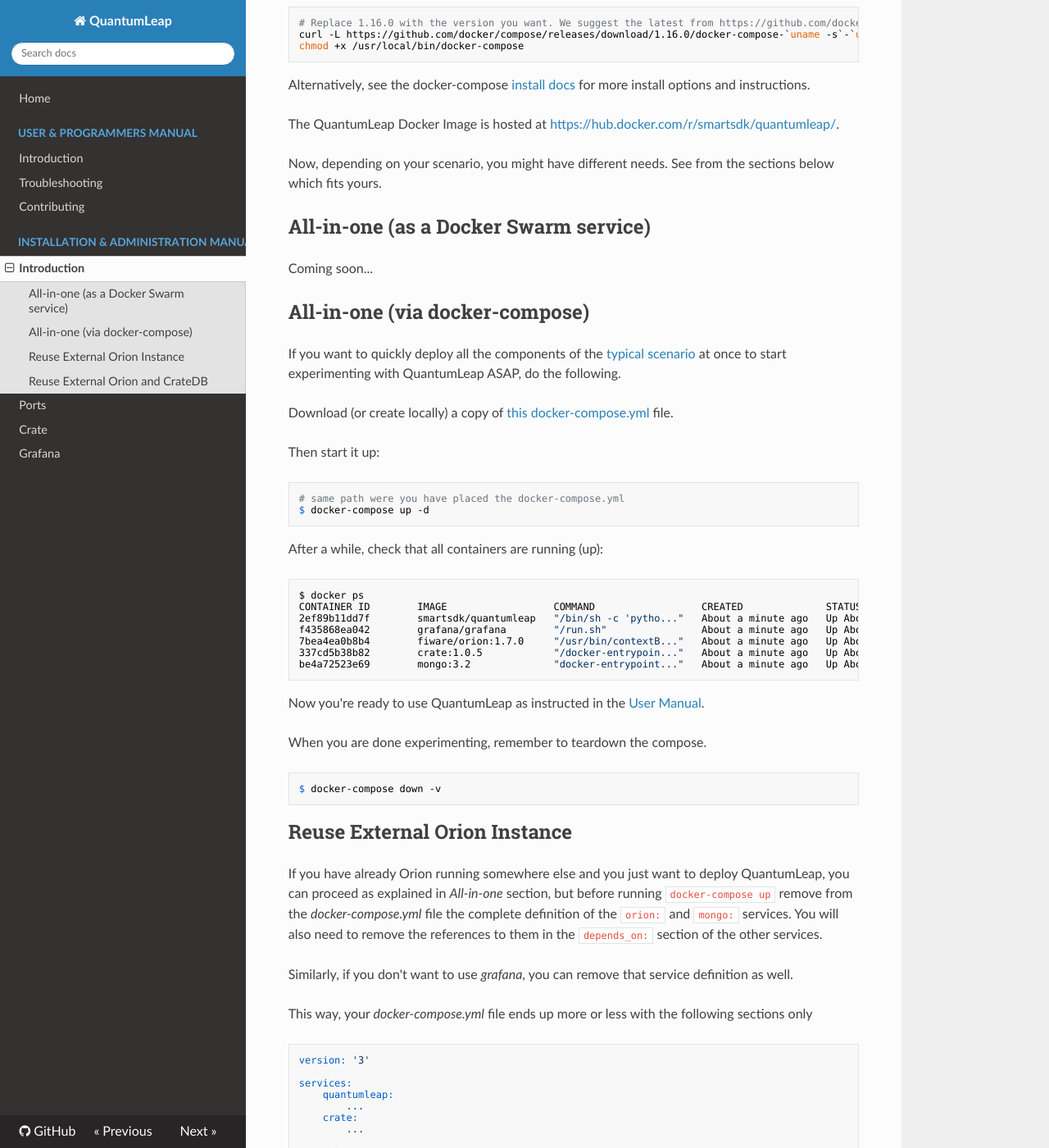
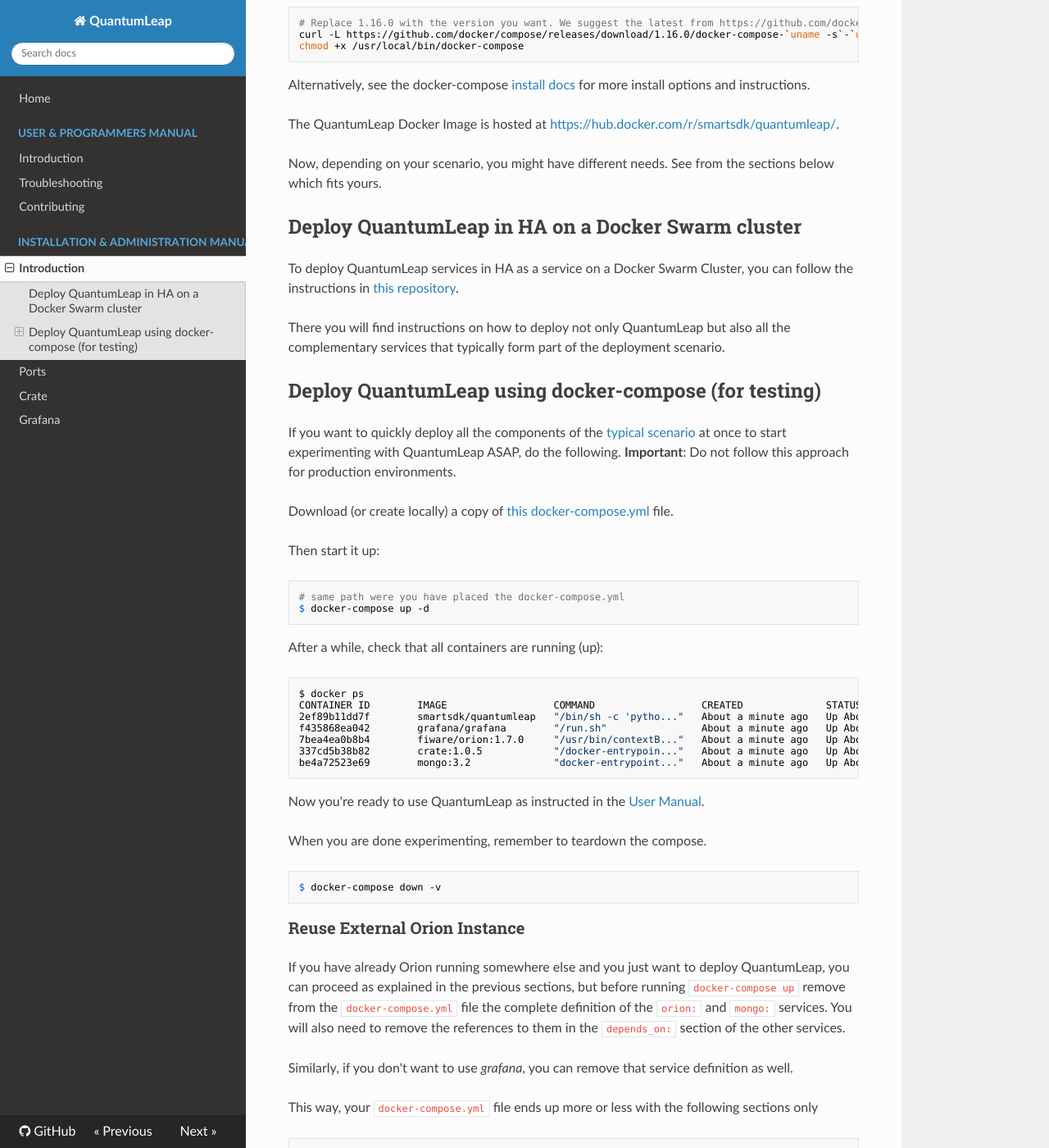
Before and after one commit to orchestracities/ngsi-timeseries-api, an MkDocs documentation site: the page built from doc/manuals/admin/index.md, in a window 1280 px wide and 1400 px high, scrolled down 344 px. Shown: the whole window at 82% size. Built offline with MkDocs 1.6.1, drawn with Linux system fonts in a browser that asks for light colours; nearby versions of some CDN libraries; comment, search, counter and statistics services are not loaded; old or Windows-style settings are respelled for this version of MkDocs; some of the changed text lies outside the part shown.

Commit message:
Add reference to QL HA deployment instructions

````diff
--- a/doc/manuals/admin/index.md
+++ b/doc/manuals/admin/index.md
@@ -16,15 +16,15 @@
 
 Now, depending on your scenario, you might have different needs. See from the sections below which fits yours.
 
+## Deploy QuantumLeap in HA on a Docker Swarm cluster
 
-## All-in-one (as a Docker Swarm service)
+To deploy QuantumLeap services in HA as a service on a Docker Swarm Cluster, you can follow the instructions in [this repository](https://smartsdk.github.io/smartsdk-recipes/data-management/quantumleap/readme/).
 
-Coming soon...
+There you will find instructions on how to deploy not only QuantumLeap but also all the complementary services that typically form part of the deployment scenario.
 
+## Deploy QuantumLeap using docker-compose (for testing)
 
-## All-in-one (via docker-compose)
-
-If you want to quickly deploy all the components of the [typical scenario](../index.md) at once to start experimenting with QuantumLeap ASAP, do the following.
+If you want to quickly deploy all the components of the [typical scenario](../index.md) at once to start experimenting with QuantumLeap ASAP, do the following. __Important__: Do not follow this approach for production environments.
 
 Download (or create locally) a copy of [this docker-compose.yml](https://raw.githubusercontent.com/smartsdk/ngsi-timeseries-api/master/experiments/grafana/docker-compose.yml) file.
 
@@ -50,13 +50,13 @@
     $ docker-compose down -v
 
 
-## Reuse External Orion Instance
+### Reuse External Orion Instance
 
-If you have already Orion running somewhere else and you just want to deploy QuantumLeap, you can proceed as explained in *All-in-one* section, but before running ```docker-compose up``` remove from the *docker-compose.yml* file the complete definition of the ```orion:``` and ```mongo:``` services. You will also need to remove the references to them in the ```depends_on:``` section of the other services.
+If you have already Orion running somewhere else and you just want to deploy QuantumLeap, you can proceed as explained in the previous sections, but before running ```docker-compose up``` remove from the `docker-compose.yml` file the complete definition of the ```orion:``` and ```mongo:``` services. You will also need to remove the references to them in the ```depends_on:``` section of the other services.
 
 Similarly, if you don't want to use *grafana*, you can remove that service definition as well.
 
-This way, your *docker-compose.yml* file ends up more or less with the following sections only
+This way, your `docker-compose.yml` file ends up more or less with the following sections only
 
     version: '3'
 
@@ -69,12 +69,12 @@
     networks:
         ...
 
-## Reuse External Orion and CrateDB
+### Reuse External Orion and CrateDB
 
 If you only need to run QuantumLeap to complete your setup, you can simply run
 
     docker run -d -p 8668:8668 -e "CRATE_HOST=http://your_crate_location" smartsdk/quantumleap
 
-The environment variable *CRATE_HOST* will tell QuantumLeap where to reach Crate, so you need to provide a reachable hostname where CrateDB is running. By default QL will append the port (4200) to the hostname.
+The environment variable `CRATE_HOST` will tell QuantumLeap where to reach *Crate*, so you need to provide a reachable hostname where Crate is running. By default QL will append the port `4200` to the hostname.
 
 For more options see [docker run reference](https://docs.docker.com/engine/reference/run/).
````
Also changed, not shown: doc/manuals/admin/grafana.md (+4 -3 lines).
